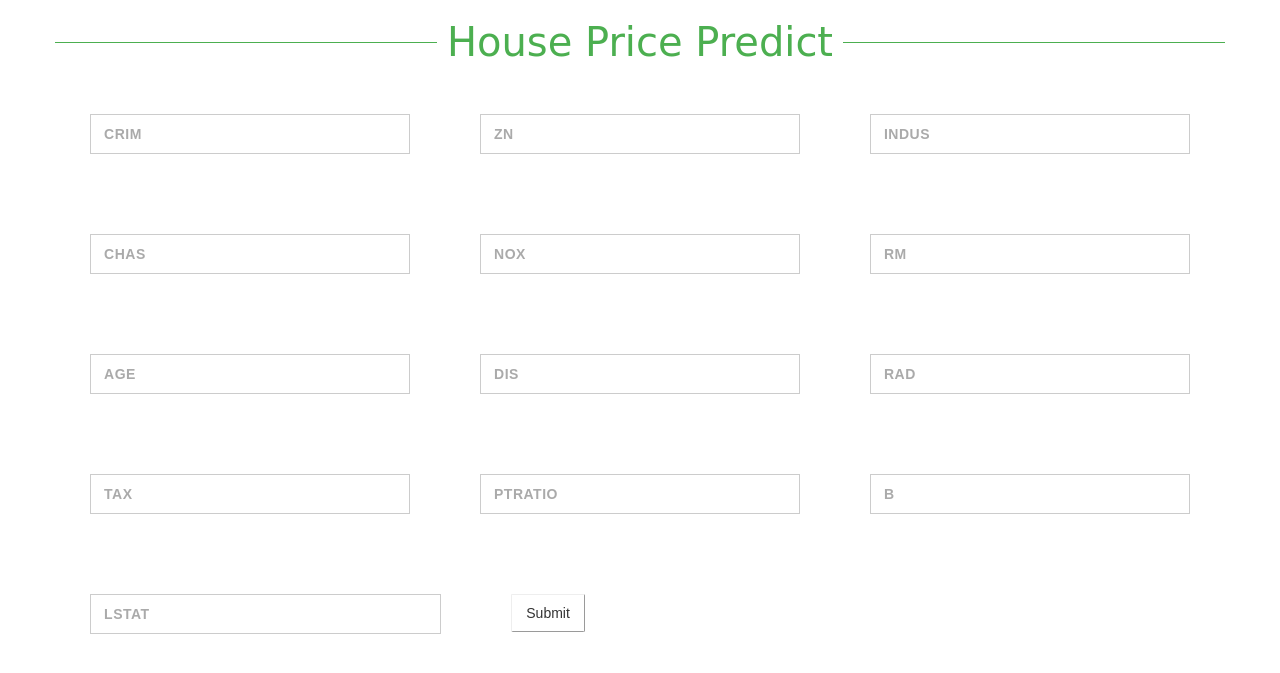
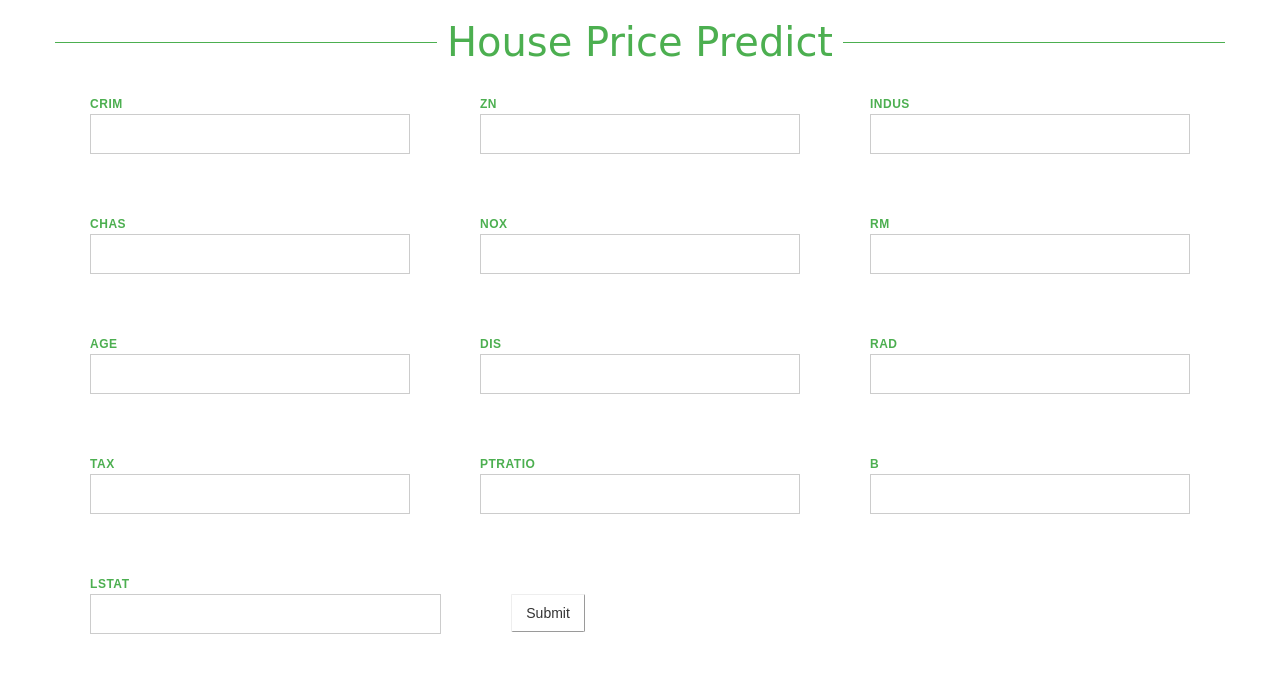
Before and after one commit to thanseefpp/House_price_prediction, a Flask app: page / in a window 1280 px wide. Shown: the top 673 px of the page. Run offline with Flask 2, Linux system fonts and the light colour scheme; parts of the project's set-up code (start-up, migrations or seed data) failed here and were passed over; some libraries are stand-ins or nearby versions; some web fonts are replaced.

Commit message:
few changes made

```diff
--- a/static/styles/style.css
+++ b/static/styles/style.css
@@ -57,7 +57,7 @@ input[type="text"]{font: 15px/24px "Lato", Arial, sans-serif; color: #333; width
 .has-content.effect-20 ~ .focus-border i:before,
 .has-content.effect-20 ~ .focus-border i:after{height: 100%; transition: 0.4s;}
 .effect-20 ~ label{position: absolute; left: 14px; width: 100%; top: 10px; color: #aaa; transition: 0.3s; z-index: -1; letter-spacing: 0.5px;}
-.effect-20:focus ~ label, .has-content.effect-20 ~ label{top: -18px; left: 0; font-size: 12px; color: #4caf50; transition: 0.3s;}
+.effect-20 ~ label, .has-content.effect-20 ~ label{top: -18px; left: 0; font-size: 12px; color: #4caf50; transition: 0.3s;}
 
 
 #btn:hover{
```
